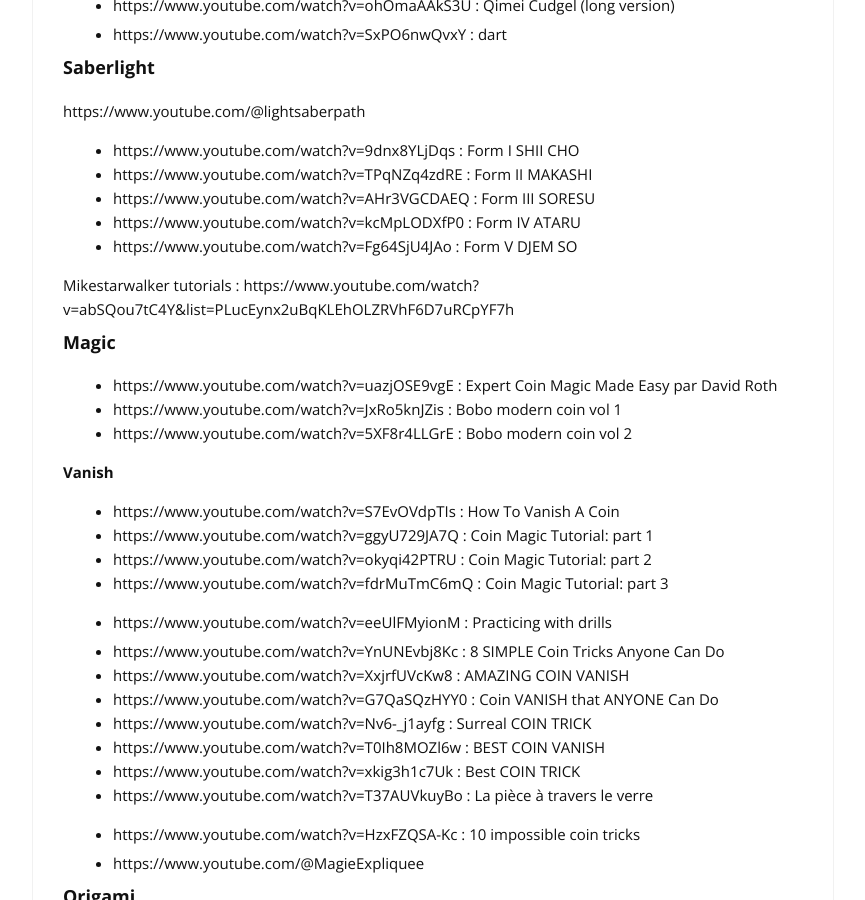
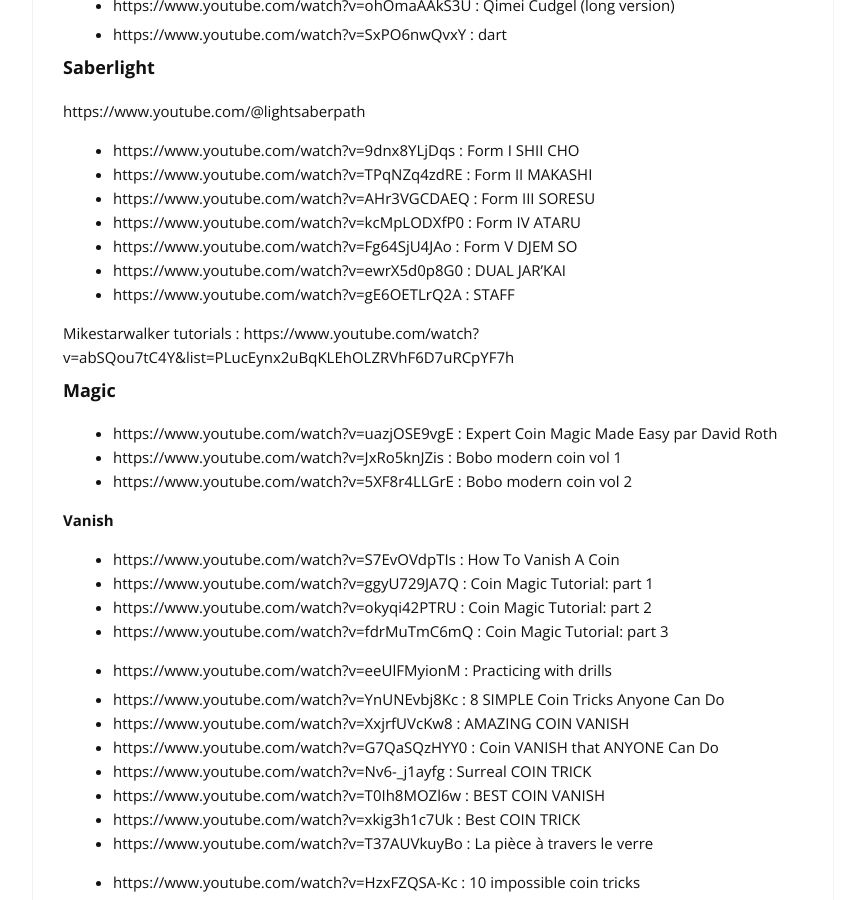
Before and after one commit to cylmat/cylmat.github.io, a Jekyll site: the page built from _pages/tricks.md, in a window 1280 px wide and 900 px high, scrolled down 3306 px. Shown: the whole window, without its empty margins (207-1072 px from the left). Built offline with Jekyll 4.4.1, drawn with Linux system fonts in a browser that asks for light colours; nearby versions of some CDN libraries.

Commit message:
Add links for DUAL JAR'KAI and STAFF tutorials

```diff
--- a/_pages/tricks.md
+++ b/_pages/tricks.md
@@ -118,6 +118,8 @@
 - https://www.youtube.com/watch?v=AHr3VGCDAEQ : Form III SORESU
 - https://www.youtube.com/watch?v=kcMpLODXfP0 : Form IV   ATARU
 - https://www.youtube.com/watch?v=Fg64SjU4JAo : Form V  DJEM SO
+- https://www.youtube.com/watch?v=ewrX5d0p8G0 : DUAL    JAR'KAI
+- https://www.youtube.com/watch?v=gE6OETLrQ2A : STAFF
 
 
 Mikestarwalker tutorials : https://www.youtube.com/watch?v=abSQou7tC4Y&list=PLucEynx2uBqKLEhOLZRVhF6D7uRCpYF7h
```
